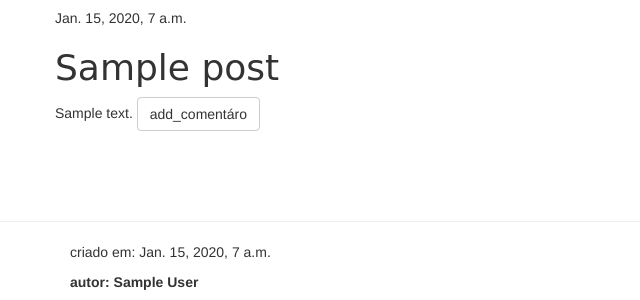
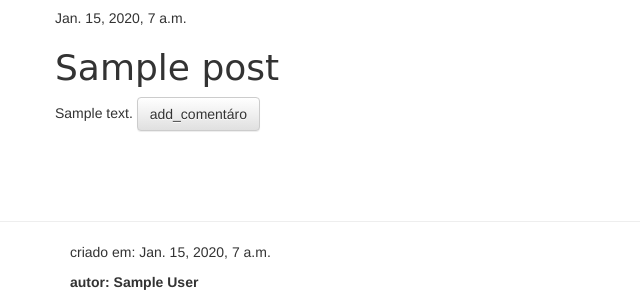
Before and after one commit to maldisnei/my-first-django, a Django app: a page that uses blog/templates/blog/base.html in a window 1280 px wide. Shown: the part 136-436 px from the top of the page, without its empty margins (0-640 px from the left). Run offline with Django 3.2, Linux system fonts and the light colour scheme; tables that the repository leaves empty hold one stand-in row (values such as "Sample post"); some libraries are stand-ins or nearby versions.

Commit message:
Charged the html for the sie.

```diff
--- a/blog/templates/blog/base.html
+++ b/blog/templates/blog/base.html
@@ -8,7 +8,10 @@
 
 		<meta http-equiv="X-UA-Compatible" content="IE=edge" />
 		<meta name="viewport" content="width=device-width, initial-scale=1, maximum-scale=1"/>
-		<link rel="stylesheet" href="{% static 'css/bootstrap.css' %}">
+		<link rel="stylesheet" href="//maxcdn.bootstrapcdn.com/bootstrap/3.2.0/css/bootstrap.min.css">
+		<link rel="stylesheet" href="//maxcdn.bootstrapcdn.com/bootstrap-theme.min.css">
+		<script src="https://ajax.googleapis.com/ajax/libs/jquery/1.12.4/jquery.min.js"></script>
+		<script src="http://maxcdn.bootstrapcdn.com/bootstrap/3.3.7/js/bootstrap.min.js"></script>
 		<link rel="stylesheet"  href="{% static 'blog/blog.css' %}">
 
 	</head>
```
